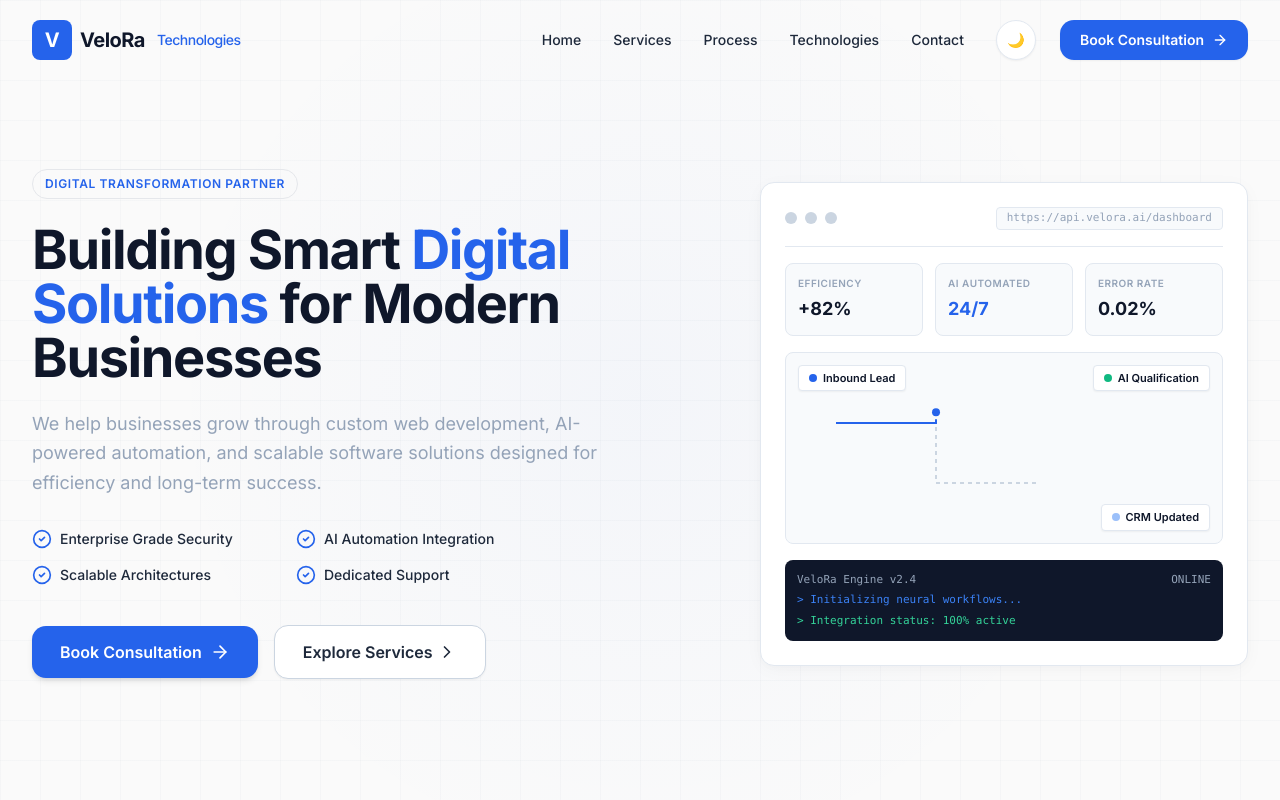
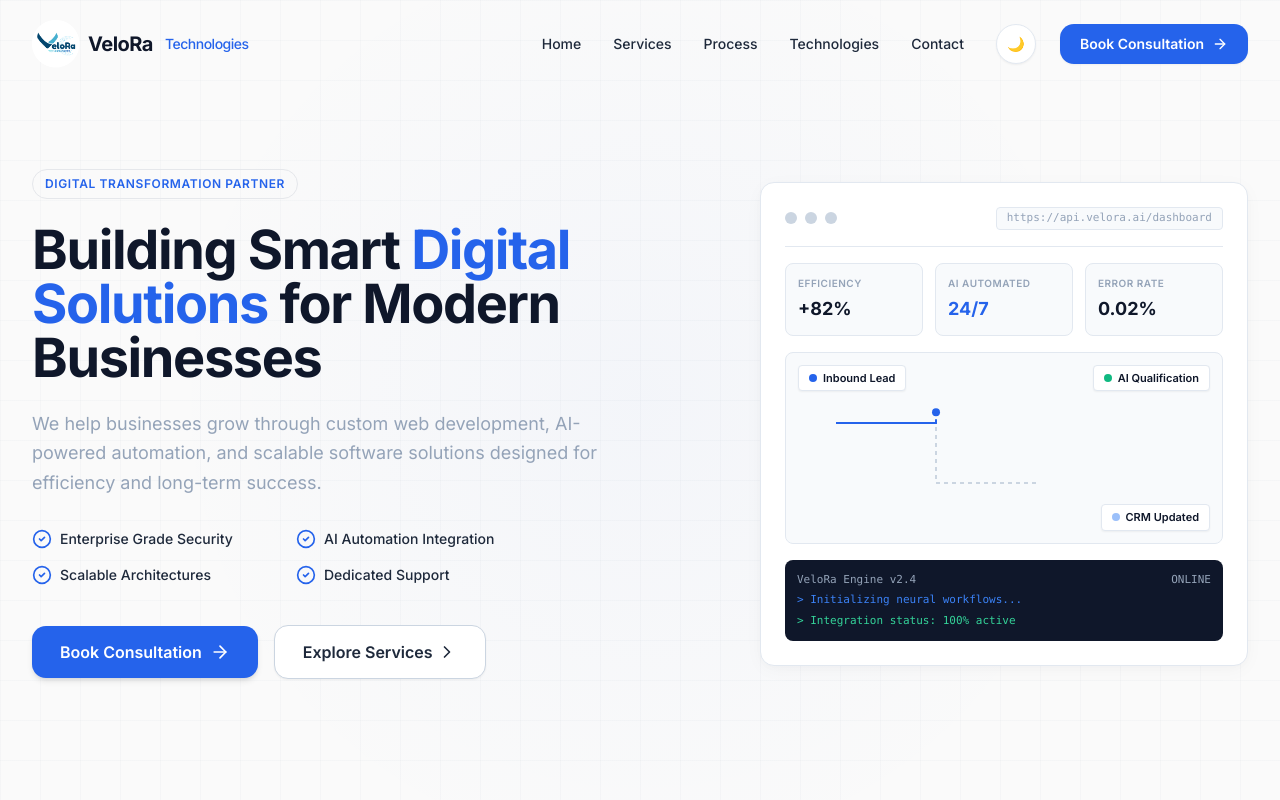
Before and after one commit to Veloratechnologies/VeloRa-Technologies, a Next.js app: page / in a window 1280 px wide. Shown: the top 800 px of the page. Built offline with nearby package versions, Linux system fonts and the light colour scheme.

Commit message:
logo work

```diff
--- a/components/Navbar.jsx
+++ b/components/Navbar.jsx
@@ -55,9 +55,14 @@ export default function Navbar() {
       <div className="max-w-7xl mx-auto px-6 md:px-8 flex items-center justify-between">
         {/* Logo */}
         <a href="#home" onClick={(e) => handleScrollTo(e, '#home')} className="flex items-center space-x-2 group">
-          <div className="w-10 h-10 rounded-lg flex items-center justify-center bg-primary text-bg-white font-bold text-xl tracking-tight transition-transform duration-300 group-hover:scale-105">
+          {/* <div className="w-10 h-10 rounded-lg flex items-center justify-center bg-primary text-bg-white font-bold text-xl tracking-tight transition-transform duration-300 group-hover:scale-105">
             {theme.logo.text[0]}
-          </div>
+          </div> */}
+          <img
+              src="/logo1.png"
+              alt="VeloRa Technologies"
+              className="w-12 h-12 object-contain transition-transform duration-300 group-hover:scale-105"
+/>
           <span className="text-xl font-bold tracking-tight text-text-primary flex items-center">
             {theme.logo.text}
             <span className="text-primary font-medium ml-1 text-sm bg-primary/10 px-2 py-0.5 rounded-full">
```
Also changed, not shown: public/logo.png (added), public/logo1.png (added).
